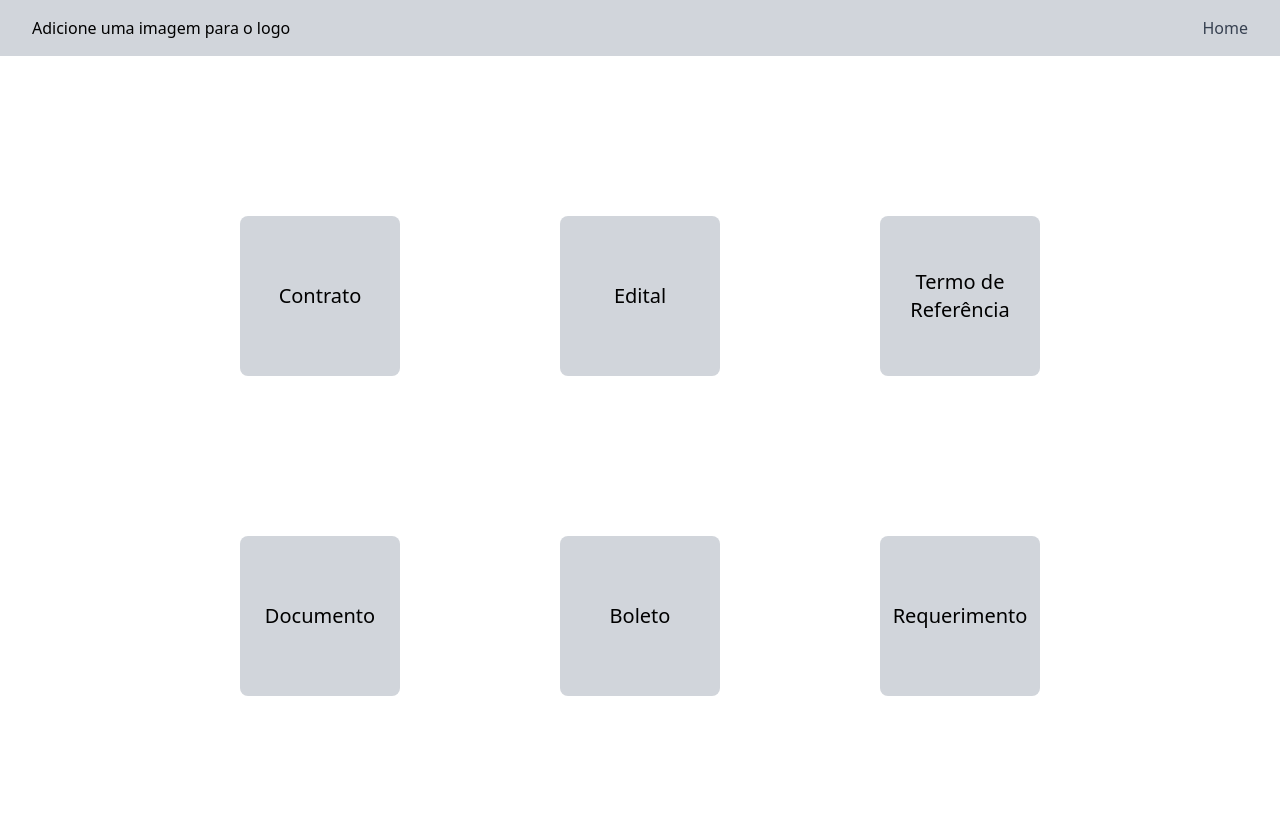
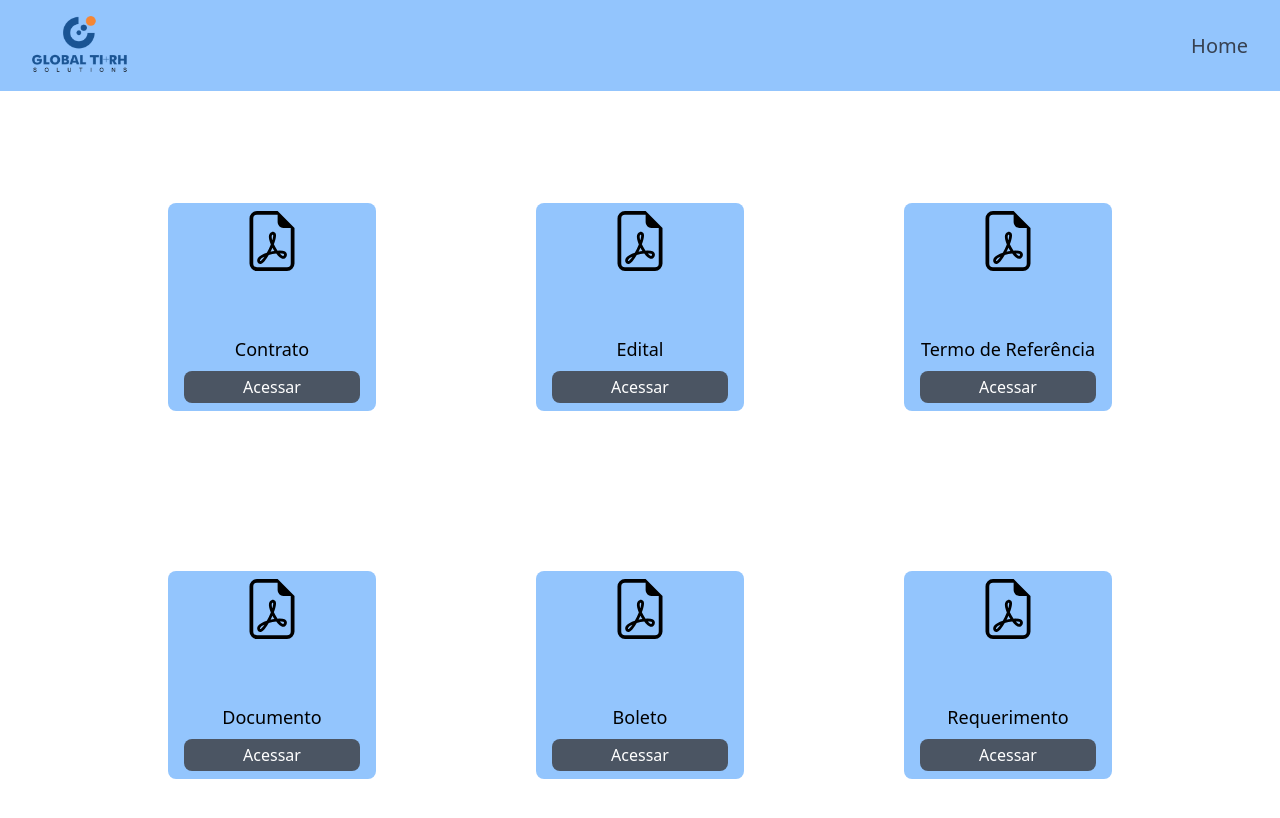
Before and after one commit to Merus23/GlobalGeminiTesteFrontEnd, a Next.js app: page / in a window 1280 px wide. Shown: the top 818 px of the page. Built offline with nearby package versions, Linux system fonts and the light colour scheme.

Commit message:
refactor: change the some layout aspects

```diff
--- a/src/app/components/NavBar/Navbar.tsx
+++ b/src/app/components/NavBar/Navbar.tsx
@@ -28,8 +28,8 @@
     <nav
       className={`  ${
         isOpen
-          ? " flex flex-col justify-between py-4 px-8 items-center gap-8  h-screen bg-gray-300"
-          : " flex justify-between py-4 px-8 items-center gap-8 bg-gray-300"
+          ? " flex flex-col justify-between py-4 px-8 items-center gap-8  h-screen bg-blue-300"
+          : " flex justify-between py-4 px-8 items-center gap-8 bg-blue-300"
       }`}
     >
       {NavbarProps.logo ? (
@@ -64,7 +64,7 @@
           >
             <Link
               href={item.href}
-              className={`inline-block text-gray-700 hover:text-gray-900 transform scale-100 transition-transform duration-700 hover:scale-110 ${
+              className={`text-xl inline-block text-gray-700 hover:text-gray-900 transform transition-transform duration-700 hover:scale-125 ${
                 isOpen ? "" : ""
               }`}
             >
--- a/src/app/layout.tsx
+++ b/src/app/layout.tsx
@@ -1,6 +1,7 @@
 import type { Metadata } from "next";
 import "./globals.css";
 import NavBar from "./components/NavBar/Navbar";
+import logo from "@/app/assets/Global-TIRH-logo-V-small.png";
 
 export const metadata: Metadata = {
   title: "Nextjs boilerplate frontend",
@@ -17,7 +18,7 @@
   return (
     <html lang="pt-BR">
       <body className="h-dvh">
-        <NavBar navItems={navItems} />
+        <NavBar navItems={navItems} logo={logo} />
         {children}
       </body>
     </html>
--- a/src/app/page.tsx
+++ b/src/app/page.tsx
@@ -14,12 +14,16 @@
 
 export default function Home() {
   const catalog = [
-    { label: "Contrato", href: "/pages/Contracts" },
-    { label: "Edital", href: "/" },
-    { label: "Termo de Referência", href: "/" },
-    { label: "Documento", href: "/" },
-    { label: "Boleto", href: "/" },
-    { label: "Requerimento", href: "/" },
+    {
+      description: "",
+      label: "Contrato",
+      href: "/pages/Contracts",
+    },
+    { description: "", label: "Edital", href: "/" },
+    { description: "", label: "Termo de Referência", href: "/" },
+    { description: "", label: "Documento", href: "/" },
+    { description: "", label: "Boleto", href: "/" },
+    { description: "", label: "Requerimento", href: "/" },
   ];
 
   return (
@@ -30,11 +34,29 @@
             {catalog.map((item, index) => {
               return (
                 <li key={index}>
-                  <a href={item.href} className="">
-                    <div className="text-xl bg-gray-300 md:w-40 md:h-40 hover:scale-110 rounded-lg flex items-center justify-center">
-                      <p>{item.label}</p>
+                  <div className=" bg-blue-300 md:w-52 md:h-52 hover:scale-110 p-2 rounded-lg flex flex-col justify-between">
+                    <svg
+                      xmlns="http://www.w3.org/2000/svg"
+                      width="60"
+                      height="60"
+                      fill="currentColor"
+                      className="bi bi-file-earmark-pdf mx-auto"
+                      viewBox="0 0 16 16"
+                    >
+                      <path d="M14 14V4.5L9.5 0H4a2 2 0 0 0-2 2v12a2 2 0 0 0 2 2h8a2 2 0 0 0 2-2M9.5 3A1.5 1.5 0 0 0 11 4.5h2V14a1 1 0 0 1-1 1H4a1 1 0 0 1-1-1V2a1 1 0 0 1 1-1h5.5z" />
+                      <path d="M4.603 14.087a.8.8 0 0 1-.438-.42c-.195-.388-.13-.776.08-1.102.198-.307.526-.568.897-.787a7.7 7.7 0 0 1 1.482-.645 20 20 0 0 0 1.062-2.227 7.3 7.3 0 0 1-.43-1.295c-.086-.4-.119-.796-.046-1.136.075-.354.274-.672.65-.823.192-.077.4-.12.602-.077a.7.7 0 0 1 .477.365c.088.164.12.356.127.538.007.188-.012.396-.047.614-.084.51-.27 1.134-.52 1.794a11 11 0 0 0 .98 1.686 5.8 5.8 0 0 1 1.334.05c.364.066.734.195.96.465.12.144.193.32.2.518.007.192-.047.382-.138.563a1.04 1.04 0 0 1-.354.416.86.86 0 0 1-.51.138c-.331-.014-.654-.196-.933-.417a5.7 5.7 0 0 1-.911-.95 11.7 11.7 0 0 0-1.997.406 11.3 11.3 0 0 1-1.02 1.51c-.292.35-.609.656-.927.787a.8.8 0 0 1-.58.029m1.379-1.901q-.25.115-.459.238c-.328.194-.541.383-.647.547-.094.145-.096.25-.04.361q.016.032.026.044l.035-.012c.137-.056.355-.235.635-.572a8 8 0 0 0 .45-.606m1.64-1.33a13 13 0 0 1 1.01-.193 12 12 0 0 1-.51-.858 21 21 0 0 1-.5 1.05zm2.446.45q.226.245.435.41c.24.19.407.253.498.256a.1.1 0 0 0 .07-.015.3.3 0 0 0 .094-.125.44.44 0 0 0 .059-.2.1.1 0 0 0-.026-.063c-.052-.062-.2-.152-.518-.209a4 4 0 0 0-.612-.053zM8.078 7.8a7 7 0 0 0 .2-.828q.046-.282.038-.465a.6.6 0 0 0-.032-.198.5.5 0 0 0-.145.04c-.087.035-.158.106-.196.283-.04.192-.03.469.046.822q.036.167.09.346z" />
+                    </svg>
+                    <div className="w-full flex flex-col gap-2">
+                      <h1 className="text-lg">{item.label}</h1>
+
+                      <a
+                        href={item.href}
+                        className="bg-gray-600 w-11/12 mx-auto p-1 rounded-lg text-white"
+                      >
+                        <button>Acessar</button>
+                      </a>
                     </div>
-                  </a>
+                  </div>
                 </li>
               );
             })}
```
Also changed, not shown: src/app/assets/Global-TIRH-logo-V-small.png (added).
